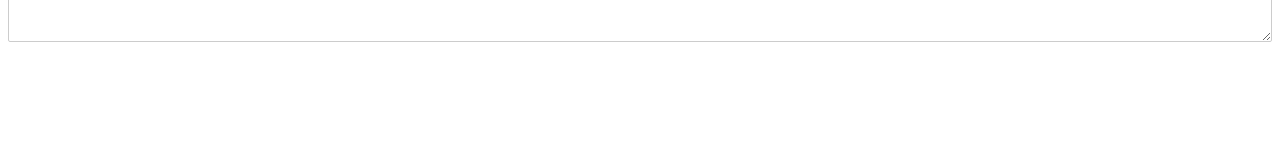
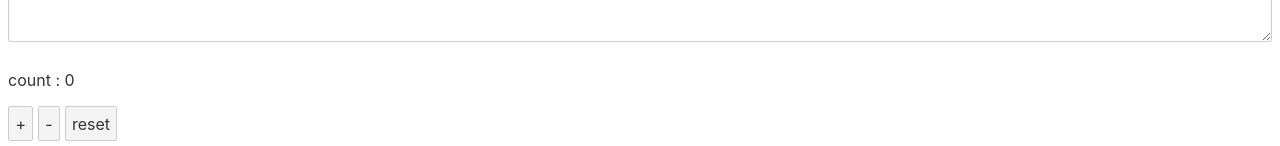
Before and after one commit to cpprhtn/svelte-proj, a Svelte app: page / in a window 1280 px wide. Shown: the part 3552-3698 px from the top of the page. Before the commit the page ends 3606 px from the top, so only its background shows below. Built offline with nearby package versions, Linux system fonts and the light colour scheme; no server answers.

Commit message:
add: Writable stores

```diff
--- a/src/App.svelte
+++ b/src/App.svelte
@@ -178,6 +178,17 @@
 		this.selectionStart = selectionStart;
 		this.selectionEnd = selectionEnd;
 	}
+
+	// Writable stores
+
+	import { counter } from './stores';
+	import Incrementer from './Incrementer.svelte';
+	import Decrementer from './Decrementer.svelte';
+	import Restter from './Resetter.svelte';
+
+	let countValue;
+
+	counter.subscribe(value => countValue = value);
 	</script>
 
 <main>
@@ -414,3 +425,10 @@ svelte는 item이 제거되면, 나머지 남은 item을 모두 update하므로
 
 <!-- tick -->
 <textarea value={text} on:keydown|preventDefault={handleKeydown}></textarea>
+
+<!-- Writable stores -->
+<p>count : {countValue}</p>
+
+<Incrementer />
+<Decrementer />
+<Restter />
--- /dev/null
+++ b/src/Decrementer.svelte
@@ -0,0 +1,8 @@
+<script>
+    import { counter } from './stores';
+    function decrement() {
+        counter.update(n => n - 1);
+    }
+</script>
+
+<button on:click={decrement}>-</button>
--- /dev/null
+++ b/src/Incrementer.svelte
@@ -0,0 +1,8 @@
+<script>
+    import { counter } from './stores';
+    function increment() {
+        counter.update(n => n + 1);
+    }
+</script>
+
+<button on:click={increment}>+</button>
--- /dev/null
+++ b/src/Resetter.svelte
@@ -0,0 +1,9 @@
+<script>
+    import { counter } from './stores';
+
+    function reset () {
+        counter.set(0);
+    }
+</script>
+
+<button on:click={reset}>reset</button>
--- /dev/null
+++ b/src/stores.js
@@ -0,0 +1,2 @@
+import { writable } from "svelte/store";
+export const counter = writable(0);
```
